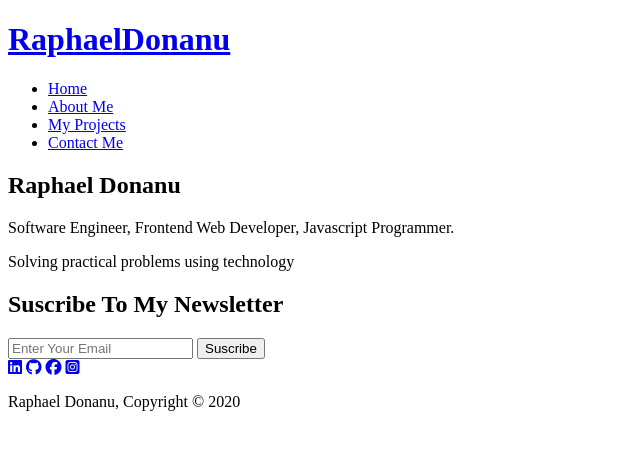
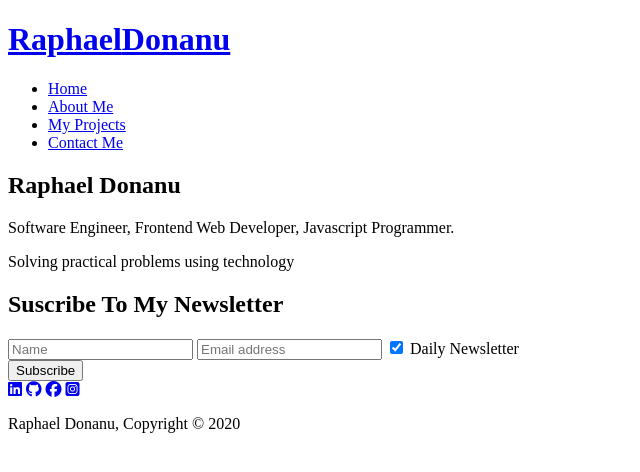
Before and after one commit to Raphael2k6/My-Portfolio, a plain HTML site: page index.html in a window 1280 px wide. Shown: the whole page, without its empty margins (0-640 px from the left). Drawn offline with Linux system fonts and the light colour scheme.

Commit message:
modifying the HTML files

```diff
--- a/index.html
+++ b/index.html
@@ -35,10 +35,16 @@
         <section id="newsletter">
             <div class="container">
                 <h1>Suscribe To My Newsletter</h1>
-                <forms>
-                    <input type="email" placeholder="Enter Your Email"name="email">
-                    <button type="submit" class="btn">Suscribe</button>
-                </forms>
+                <form>
+                    <input type="text" placeholder="Name" name="name" required>
+                    <input type="email" placeholder="Email address" name="mail" required>
+                <label>
+                    <input type="checkbox" checked="checked" name="subscribe"> Daily Newsletter
+                </label>
+                <div class="container">
+                    <input type="submit" value="Subscribe">
+                </div>
+                </form>
             </div>
         </section>
 
```
